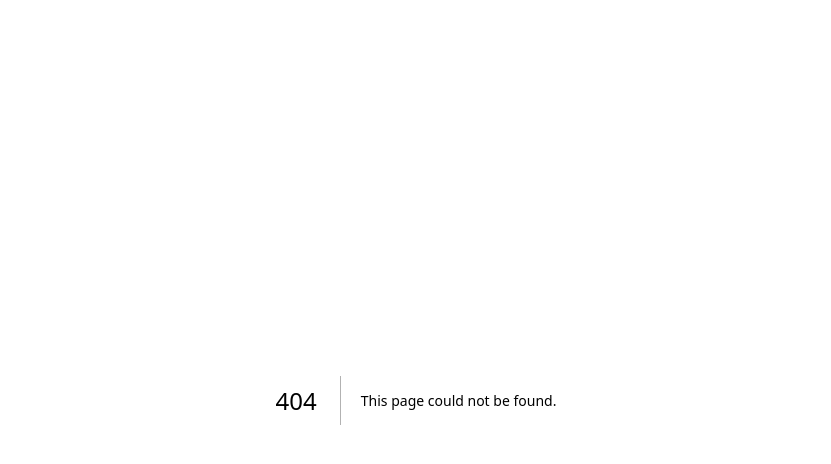
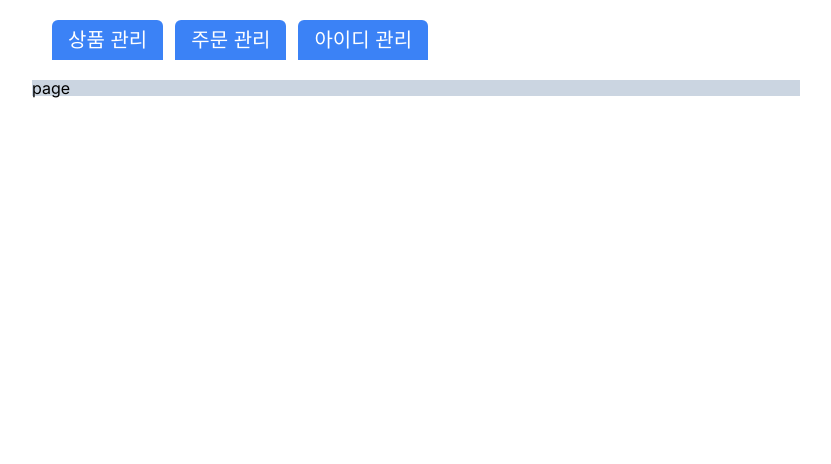
Before and after one commit to tnghgks/jangmidang, a Next.js app: page /adminPage/member in a window 1280 px wide. Before the commit this address had no page. Shown: the top 464 px of the page, without its empty margins (224-1055 px from the left). Built offline with nearby package versions, Linux system fonts and the light colour scheme.

Commit message:
feat: adminPage 하위 페이지 생성 및 레이아웃 수정

```diff
--- /dev/null
+++ b/app/(protectedPages)/adminPage/member/page.tsx
@@ -0,0 +1,3 @@
+export default function page() {
+  return <div>page</div>;
+}
--- /dev/null
+++ b/app/(protectedPages)/adminPage/order/page.tsx
@@ -0,0 +1,3 @@
+export default function page() {
+  return <div>page</div>;
+}
--- /dev/null
+++ b/app/(protectedPages)/adminPage/product/page.tsx
@@ -0,0 +1,3 @@
+export default function page() {
+  return <div>page</div>;
+}
--- a/app/(protectedPages)/layout.tsx
+++ b/app/(protectedPages)/layout.tsx
@@ -1,4 +1,5 @@
 import "@/app/globals.css";
+import AdminHeader from "../components/molecule/AdminHeader";
 
 export const metadata = {
   title: "관리자 페이지 | 전통 디저트",
@@ -8,5 +9,10 @@ export const metadata = {
 };
 
 export default function Layout({ children }: { children: React.ReactNode }) {
-  return <div className="bg-slate-300 w-[60%] mx-auto h-screen">{children}</div>;
+  return (
+    <div className="w-[60%] mx-auto h-screen">
+      <AdminHeader />
+      <div className="bg-slate-300 mt-5">{children}</div>
+    </div>
+  );
 }
```
